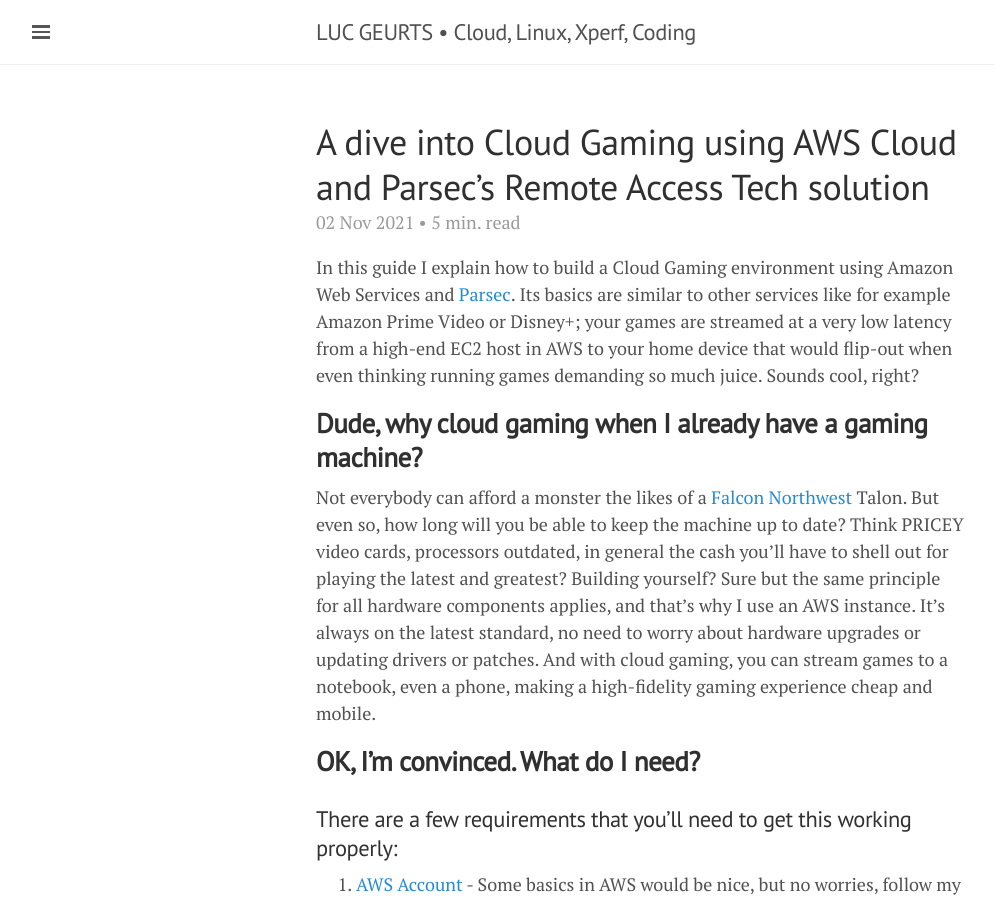
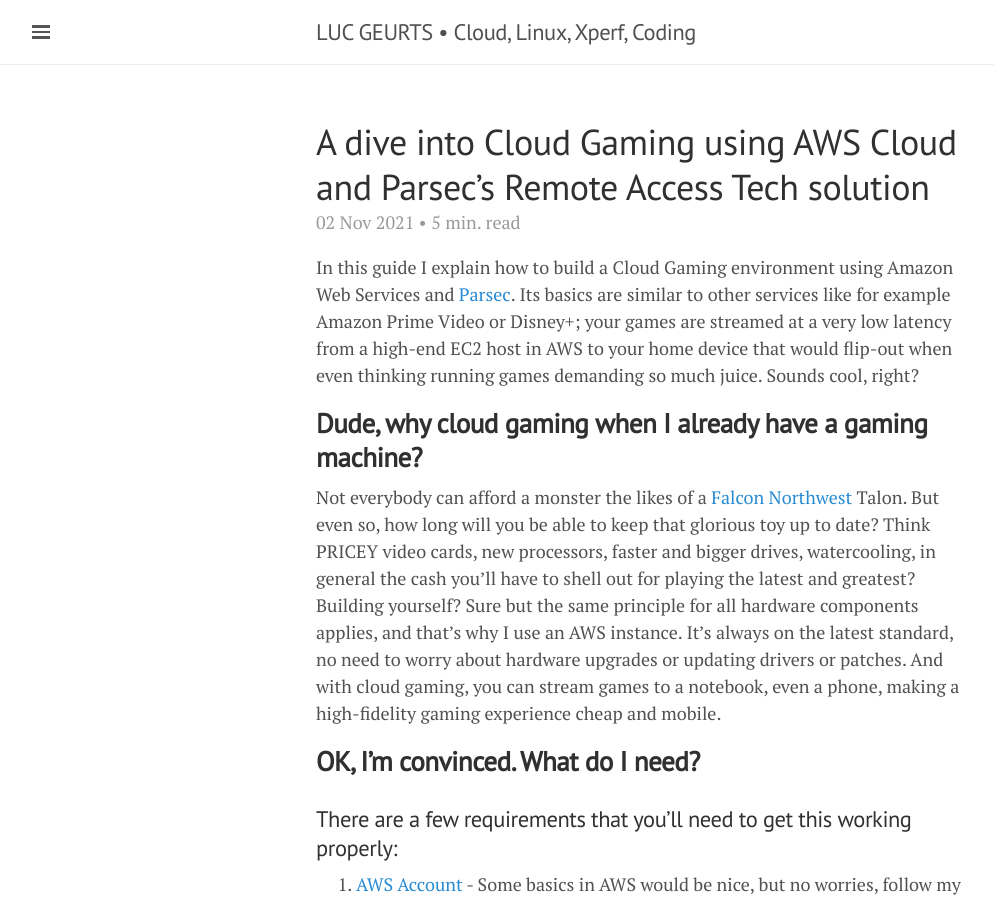
Before and after one commit to lgeurts/lgeurts.github.io, a Jekyll site: the page built from _posts/2021-11-02-aws-high-performance-cloud-gaming.md, in a window 1280 px wide and 900 px high. Shown: the whole window, without its empty margins (0-994 px from the left). Built offline with Jekyll 4.4.1, drawn with Linux system fonts in a browser that asks for light colours; nearby versions of some CDN libraries; comment, search, counter and statistics services are not loaded.

Commit message:
Update 2021-11-02-aws-high-performance-cloud-gaming.md

```diff
--- a/_posts/2021-11-02-aws-high-performance-cloud-gaming.md
+++ b/_posts/2021-11-02-aws-high-performance-cloud-gaming.md
@@ -13,7 +13,7 @@
 
 ## **Dude, why cloud gaming when I already have a gaming machine?**
 
-Not everybody can afford a monster the likes of a [Falcon Northwest](https://www.falcon-nw.com/desktops) Talon. But even so, how long will you be able to keep the machine up to date? Think PRICEY video cards, processors outdated, in general the cash you'll have to shell out for playing the latest and greatest? Building yourself? Sure but the same principle for all hardware components applies, and that's why I use an AWS instance. It's always on the latest standard, no need to worry about hardware upgrades or updating drivers or patches. And with cloud gaming, you can stream games to a notebook, even a phone, making a high-fidelity gaming experience cheap and mobile.
+Not everybody can afford a monster the likes of a [Falcon Northwest](https://www.falcon-nw.com/desktops) Talon. But even so, how long will you be able to keep that glorious toy up to date? Think PRICEY video cards, new processors, faster and bigger drives, watercooling, in general the cash you'll have to shell out for playing the latest and greatest? Building yourself? Sure but the same principle for all hardware components applies, and that's why I use an AWS instance. It's always on the latest standard, no need to worry about hardware upgrades or updating drivers or patches. And with cloud gaming, you can stream games to a notebook, even a phone, making a high-fidelity gaming experience cheap and mobile.
 
 ## **OK, I'm convinced. What do I need?**
 
```
